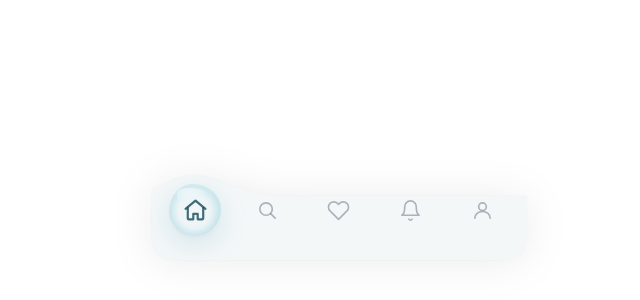
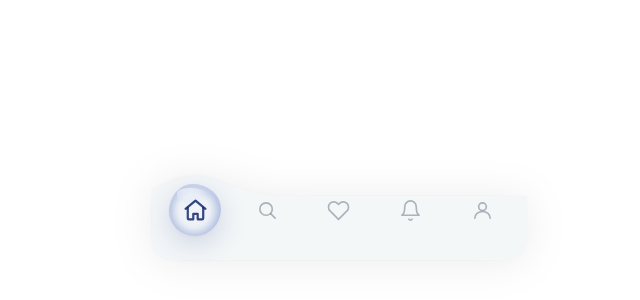
Before and after one commit to yuhanwu-klein/ui-index, a plain HTML site: page tabbar-bouncy.html in a window 1280 px wide. Shown: the part 480-780 px from the top of the page, 301-941 px from the left. Drawn offline with Linux system fonts and the light colour scheme.

Commit message:
Week 9: switch glass blob palette to Prussian blue
Recolor radial fill, conic edge ring, shadows and active icon stroke
from cyan/aqua to Prussian blue tones.

Co-Authored-By: Claude Opus 4.6 <noreply@anthropic.com>

```diff
--- a/tabbar-bouncy.html
+++ b/tabbar-bouncy.html
@@ -39,12 +39,12 @@ body{
 .blob{
   position:absolute;width:52px;height:52px;
   border-radius:46% 54% 50% 50% / 52% 48% 52% 48%;
-  background:radial-gradient(ellipse 85% 90% at 48% 52%,rgba(220,245,250,.04) 0%,rgba(180,225,235,.08) 35%,rgba(130,200,215,.35) 65%,rgba(80,175,200,.6) 82%,rgba(60,155,185,.7) 100%);
+  background:radial-gradient(ellipse 85% 90% at 48% 52%,rgba(200,215,245,.04) 0%,rgba(160,180,230,.08) 35%,rgba(90,120,195,.35) 65%,rgba(45,75,165,.6) 82%,rgba(25,50,140,.7) 100%);
   border:none;
   box-shadow:
-    0 8px 28px rgba(60,150,180,.18),
+    0 8px 28px rgba(30,55,140,.18),
     0 2px 4px rgba(0,0,0,.03),
-    inset 0 0 8px 2px rgba(100,190,210,.2),
+    inset 0 0 8px 2px rgba(60,90,180,.2),
     inset 0 2px 2px rgba(255,255,255,.3);
   pointer-events:none;will-change:transform;
   transform:translate(-50%,-50%);
@@ -53,24 +53,24 @@ body{
   content:'';position:absolute;inset:0;
   border-radius:inherit;
   background:conic-gradient(from 120deg,
-    rgba(70,170,200,.4) 0%,
-    rgba(140,215,235,.85) 10%,
-    rgba(220,250,255,.95) 18%,
-    rgba(160,225,240,.5) 28%,
-    rgba(80,180,205,.2) 40%,
-    rgba(60,160,185,.15) 50%,
-    rgba(100,195,215,.35) 60%,
-    rgba(180,235,245,.8) 72%,
-    rgba(230,252,255,.95) 78%,
-    rgba(140,215,230,.5) 88%,
-    rgba(70,170,200,.4) 100%);
+    rgba(35,60,150,.4) 0%,
+    rgba(80,115,200,.85) 10%,
+    rgba(160,185,240,.95) 18%,
+    rgba(100,135,210,.5) 28%,
+    rgba(45,75,170,.2) 40%,
+    rgba(30,58,150,.15) 50%,
+    rgba(60,95,185,.35) 60%,
+    rgba(120,155,225,.8) 72%,
+    rgba(170,195,245,.95) 78%,
+    rgba(85,120,205,.5) 88%,
+    rgba(35,60,150,.4) 100%);
   mask:radial-gradient(ellipse 90% 85% at 48% 52%,transparent calc(100% - 7px),#000 calc(100% - 5px),#000 calc(100% - 1px),transparent 100%);
   -webkit-mask:radial-gradient(ellipse 90% 85% at 48% 52%,transparent calc(100% - 7px),#000 calc(100% - 5px),#000 calc(100% - 1px),transparent 100%);
 }
 .blob::after{
   content:'';position:absolute;top:4px;left:16%;right:24%;height:30%;
   border-radius:40% 60% 50% 50%;
-  background:linear-gradient(165deg,rgba(255,255,255,.65) 0%,rgba(210,245,250,.15) 55%,transparent);
+  background:linear-gradient(165deg,rgba(255,255,255,.65) 0%,rgba(200,215,245,.15) 55%,transparent);
   filter:blur(.5px);
 }
 
@@ -92,7 +92,7 @@ body{
   transition:transform .45s cubic-bezier(.34,1.56,.64,1),stroke .25s;
 }
 .tab.off svg{stroke:rgba(100,110,125,.5)}
-.tab.on svg{stroke:rgba(35,85,100,.85);stroke-width:2;transform:scale(1.15)}
+.tab.on svg{stroke:rgba(20,40,110,.85);stroke-width:2;transform:scale(1.15)}
 
 html.is-preview body{padding:0;align-items:flex-end}
 html.is-preview .bar{width:100%;animation:none;transform:none;opacity:1}
```
